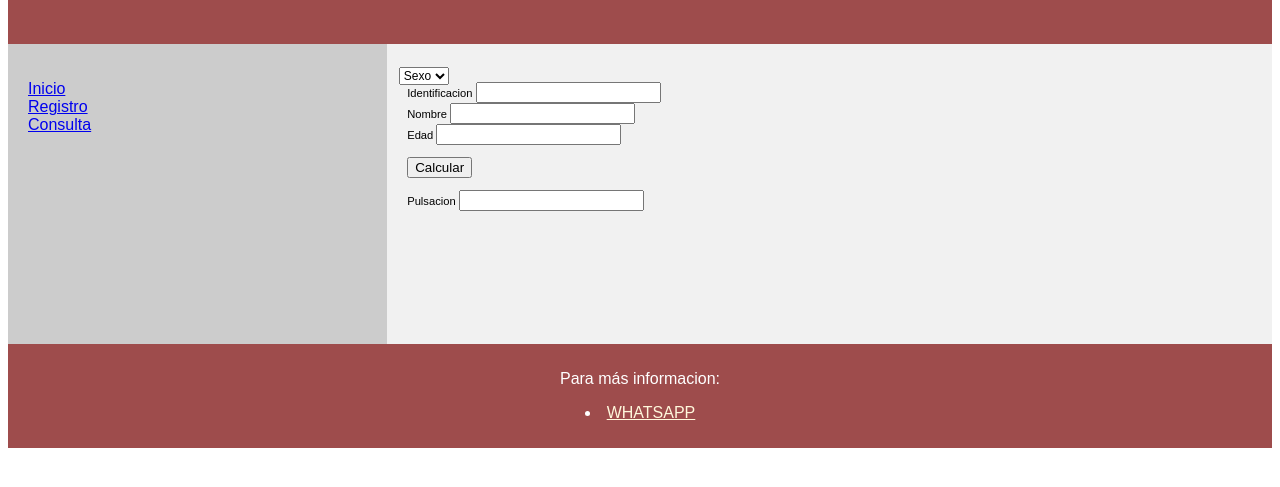
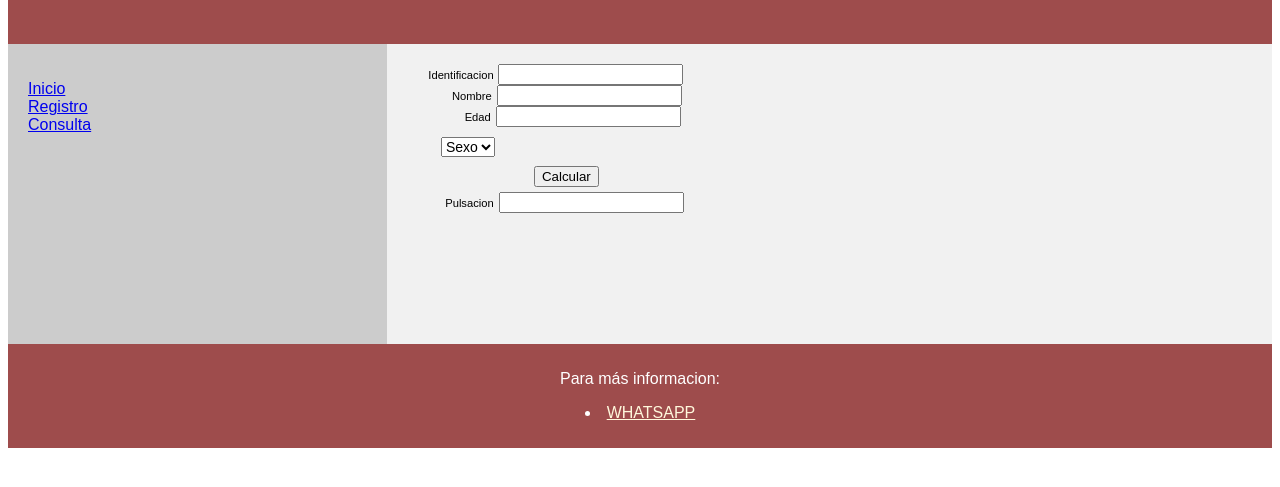
Before and after one commit to JesusDHernandezR/Pulsaciones2021_2, a plain HTML site: page registro/registro.html in a window 1280 px wide. Shown: the part 87-574 px from the top of the page. Drawn offline with Linux system fonts and the light colour scheme.

Commit message:
calcula y diseño

```diff
--- a/registro/registro.css
+++ b/registro/registro.css
@@ -1,11 +1,36 @@
-#posicion{
-    margin-right: 6.5%;
+#labelnombre{
+    margin-right: 5.5%;
     position: relative;
-    left: 6.5%;
+    left: 5.3%;
+}
+
+#labelidentificacion{
+    margin-right: 2.7%;
+    position: relative;
+    left: 2.5%;
+}
+#labeledad{
+    margin-right: 7.1%;
+    position: relative;
+    left: 6.8%;
+}
+
+#labelpulsacion{
+    margin-right: 4.8%;
+    position: relative;
+    left: 4.5%;
 }
 select{
     position: relative;
-    top: 0.2em;
-    right: 1%;
-    font-size: 12px;
+    top: 0.7em;
+    right: -4%;
+    font-size: 14px;
 }
+button{
+    position: relative;
+    right: -15%;
+    top: 0.5em;
+}
+label{
+
+}
--- a/registro/registro.html
+++ b/registro/registro.html
@@ -5,7 +5,7 @@
     <meta charset="UTF-8">
     <meta http-equiv="X-UA-Compatible" content="IE=edge">
     <meta name="viewport" content="width=device-width, initial-scale=1.0">
-    <title>Matematicas para niños</title>
+    <title>Calcula tu pulsacion</title>
     <link rel="stylesheet" href="../style/style.css">
     <link rel="stylesheet" href="./registro.css">
 </head>
@@ -30,6 +30,21 @@
     <section>
         <article>
             <form>
+                <label id="labelidentificacion">
+                    Identificacion
+                </label>
+                <input id="identificacion" type="text" />
+                <br>
+                <label id="labelnombre">
+                    Nombre
+                </label>
+                <input id="nombre" type="text" />
+                <br>
+                <label id="labeledad">
+                    Edad
+                </label>
+                <input id="edad" type="number" />
+                <br>
                 <select name="" id="sexoSeleccionado">
                     <option>
                         Sexo
@@ -42,26 +57,11 @@
                     </option>
                 </select>
                 <br>
-                <label>
-                    Identificacion
-                </label>
-                <input id="identificacion" type="text" />
-                <br>
-                <label>
-                    Nombre
-                </label>
-                <input id="nombre" type="text" />
-                <br>
-                <label>
-                    Edad
-                </label>
-                <input id="edad" type="number" />
-                <br>
                 <br>
                 <button type="button" onclick="operacion()">Calcular</button>
                 <br>
                 <br>
-                <label>
+                <label id="labelpulsacion">
                     Pulsacion
                 </label>
                 <input id="pulsacion" type="number" />
```
Also changed, not shown: infopulsacion/info.html (+1 -1 lines).
